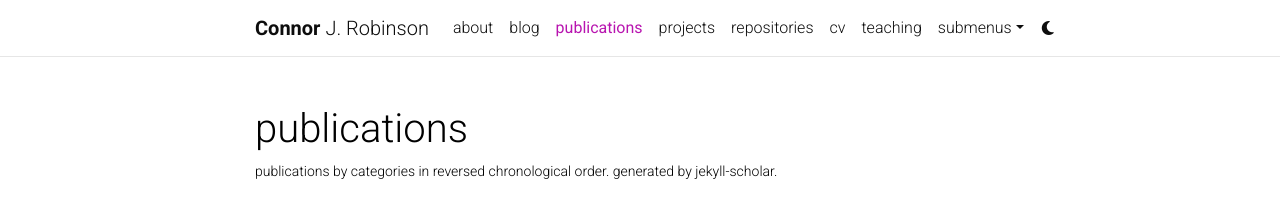
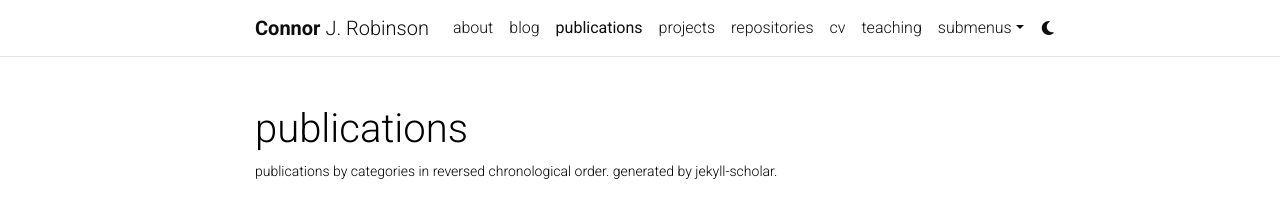
Before and after one commit to cjrobinson8/cjrobinson8.github.io, a Jekyll site: the page built from _pages/publications.md, in a window 1280 px wide. Shown: the top 211 px of the page. Built offline with Jekyll 4.4.1, drawn with Linux system fonts in a browser that asks for light colours; comment, search, counter and statistics services are not loaded; a style sheet for code colours, icons or effects is not loaded; grey boxes are pictures that could not be loaded.

Commit message:
Update _themes.scss

```diff
--- a/_sass/_themes.scss
+++ b/_sass/_themes.scss
@@ -7,7 +7,7 @@
   --global-code-bg-color: #{$code-bg-color-light};
   --global-text-color: #{$black-color};
   --global-text-color-light: #{$grey-color};
-  --global-theme-color: #{$purple-color};
+  --global-theme-color: {$grey-color-dark};
   --global-hover-color: #{$purple-color};
   --global-hover-text-color: #{$white-color};
   --global-footer-bg-color: #{$grey-color-dark};
```
